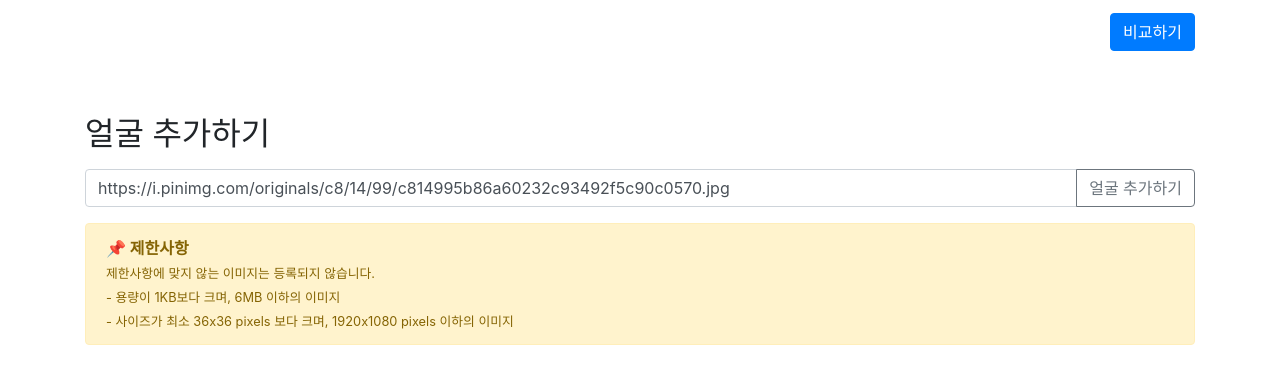
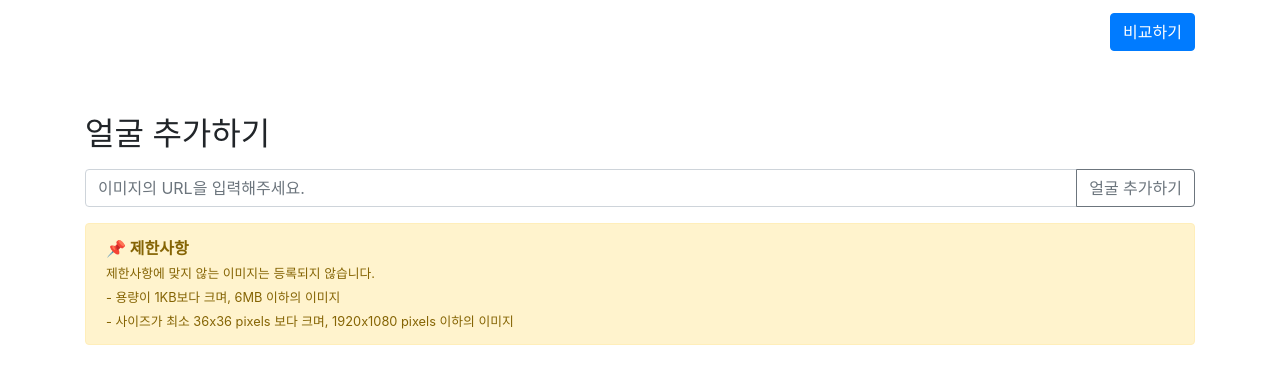
Before and after one commit to divlook/face-comparator, a plain HTML site: page index.html in a window 1280 px wide. Shown: the part 756-1140 px from the top of the page. Drawn offline with nearby package versions, Linux system fonts and the light colour scheme.

Commit message:
기본값 삭제

```diff
--- a/index.html
+++ b/index.html
@@ -72,7 +72,7 @@
     <div class="container mb-5">
         <h2>얼굴 추가하기</h2>
         <div class="input-group mb-3">
-            <input type="text" class="form-control" placeholder="이미지의 URL을 입력해주세요." name="inputImage" id="inputImage" value="https://i.pinimg.com/originals/c8/14/99/c814995b86a60232c93492f5c90c0570.jpg">
+            <input type="text" class="form-control" placeholder="이미지의 URL을 입력해주세요." name="inputImage" id="inputImage" value="">
             <div class="input-group-append">
                 <button class="btn btn-outline-secondary" type="button" onclick="addFace()">얼굴 추가하기</button>
             </div>
```
